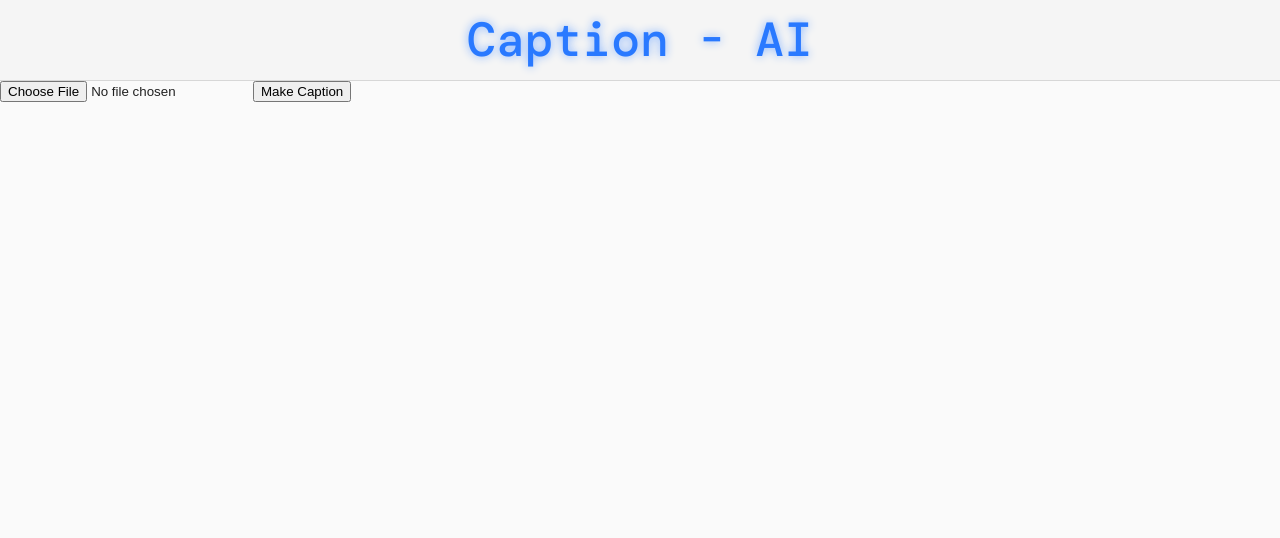
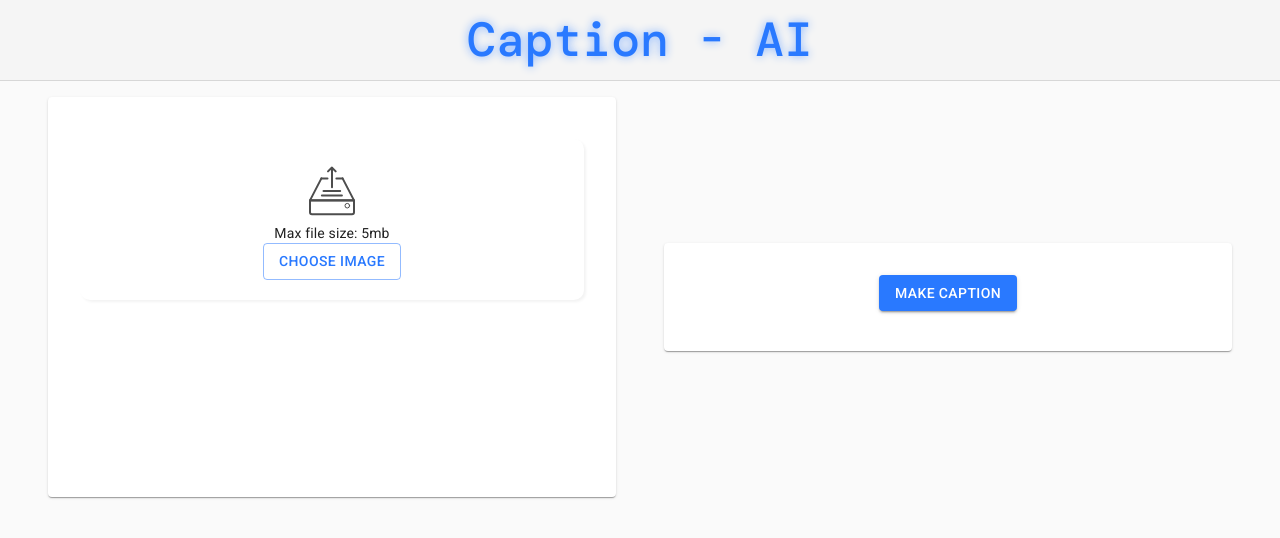
Before and after one commit to darkmatter18/Caption-AI, a React (Create React App) app in the folder frontendui/: page / in a window 1280 px wide. Shown: the top 538 px of the page. Built offline with nearby package versions, Linux system fonts and the light colour scheme.

Commit message:
feat: restyleing done to Home Component
Signed-off-by: Arkadip Bhattacharya <in2arkadipb13@gmail.com>

```diff
--- a/frontendui/src/Components/HomeComponent/index.js
+++ b/frontendui/src/Components/HomeComponent/index.js
@@ -1,10 +1,28 @@
 import React, { useState } from 'react';
 import axios from 'axios';
 import { useHistory } from 'react-router-dom';
+import { Container, makeStyles, Grid, Card, CardContent, Button } from '@material-ui/core';
+import ImageUploaderComponent from '../ImageUploaderComponent';
 
 
+const useStyles = makeStyles((theme) => ({
+    container: {
+        marginTop: '1rem',
+        height: '25rem'
+    },
+    innerLeftContainer: {
+        padding: theme.spacing(2),
+        height: '25rem'
+    },
+    innerRightContainer: {
+        padding: theme.spacing(2),
+        textAlign: "center"
+    }
+}))
+
 const HomeComponent = () => {
-    const history = useHistory()
+    const classes = useStyles();
+    const history = useHistory();
     const [file, setfile] = useState(null);
     const [progress, setprogress] = useState(null);
 
@@ -37,17 +55,39 @@ const HomeComponent = () => {
 
         uploadApi(formData);
     }
+
+    const onChange = file => {
+        console.log(file);
+        setfile(file);
+    };
+
     return (
         <React.Fragment>
-            <div>
-                <form>
-                    <input type="file" accept="image/*" name="file" onChange={e => setfile(e.target.files[0])} />
-                    <button onClick={upload}>Make Caption</button>
-                </form>
-            </div>
-            <div>
-                <span>{progress !== null ? `Uploading: ${progress}%` : <React.Fragment />}</span>
-            </div>
+            <Container className={classes.container}>
+                <Grid container alignItems="center">
+                    <Grid item xs={12} sm={12} md={6}>
+                        <Container>
+                            <Card className={classes.innerLeftContainer}>
+                                <CardContent>
+                                    <form>
+                                        <ImageUploaderComponent onChange={onChange} />
+                                    </form>
+                                </CardContent>
+                            </Card>
+                        </Container>
+                    </Grid>
+                    <Grid item xs={12} sm={12} md={6}>
+                        <Container>
+                            <Card className={classes.innerRightContainer}>
+                                <CardContent>
+                                    <Button variant="contained" color="primary" onClick={upload}>Make Caption</Button>
+                                    <span>{progress !== null ? `Uploading: ${progress}%` : <React.Fragment />}</span>
+                                </CardContent>
+                            </Card>
+                        </Container>
+                    </Grid>
+                </Grid>
+            </Container>
         </React.Fragment>
     )
 }
```
